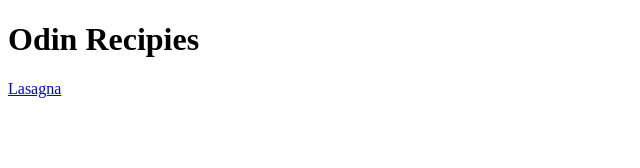
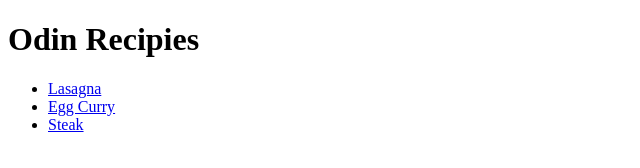
Before and after one commit to a-mahal/odin-recipes, a plain HTML site: page index.html in a window 1280 px wide. Shown: the whole page, without its empty margins (0-640 px from the left). Drawn offline with Linux system fonts and the light colour scheme.

Commit message:
added the steak and egg curry pages

```diff
--- a/index.html
+++ b/index.html
@@ -7,6 +7,12 @@
 </head>
 <body>
     <h1>Odin Recipies</h1>
-    <a href="recipes/lasagna.html">Lasagna</a>
+    <ul>
+        <li><a href="recipes/lasagna.html">Lasagna</a></li>
+        <li><a href="recipes/egg-curry.html">Egg Curry</a></li>
+        <li><a href="recipes/steak.html">Steak</a></li>
+    </ul>
+
+
 </body>
 </html>
```
Also changed, not shown: images/egg-curry-image.jpg (added), images/steak-image.jpg (added).
